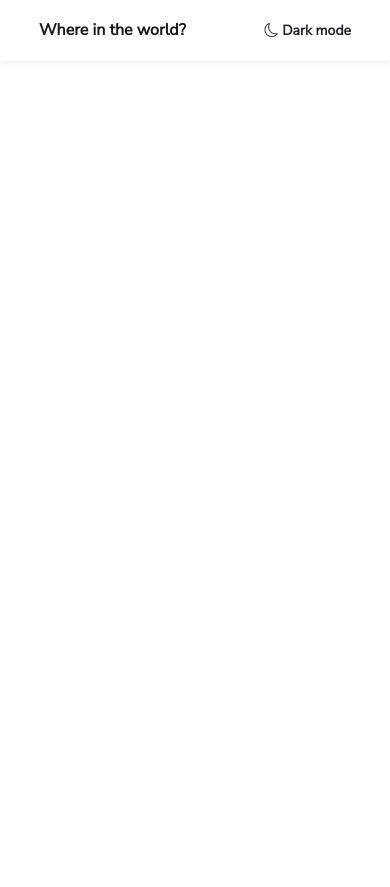
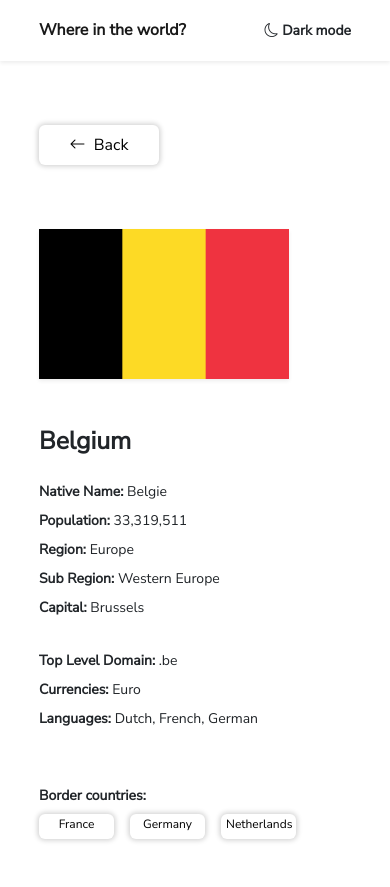
Before and after one commit to AhmadMasri0/FetchCountries, a plain HTML site: page details.html in a window 390 px wide. Before the commit the page ends 844 px from the top, so only its background shows below. Drawn offline with nearby package versions, Linux system fonts and the light colour scheme.

Commit message:
Designing Details page

```diff
--- a/details.html
+++ b/details.html
@@ -12,17 +12,93 @@
 <body>
 
 
-<header class="navbar align-items-center p-2 ps-5 pe-5 mb-5 bg-white shadow-sm d-flex flex-nowrap justify-content-between">
+<header class="navbar align-items-center pt-2 pb-2 bg-white shadow-sm d-flex flex-nowrap justify-content-between">
 
-    <div class="navbar-brand ms-4">
+    <div class="navbar-brand control-start">
         <h1 class="mt-2">Where in the world?</h1>
     </div>
 
-    <div class="me-4 align-items-center "><i class="bi bi-moon "></i> Dark mode</div>
+    <div class="align-items-center control-end"><i class="bi bi-moon "></i> Dark mode</div>
+
 </header>
 
-<div>
 
+<div class="control-start back-shadow rounded d-flex justify-content-center p-2 fw-light align-items-center back">
+    <a href="./">
+
+        <i class="bi bi-arrow-left"> </i>
+        <span class="ms-1"> Back</span>
+    </a>
+</div>
+
+<div class="control-start control-end details-country d-flex flex-sm-column flex-md-row justify-content-between">
+    <img src="./flags/bel.svg" alt="bel" class="flag shadow-sm">
+    <div class=" w-50 details details-margin">
+        <h2 class="fw-bold mt-5 mb-4 fs-2">Belgium</h2>
+        <div class="d-flex justify-content-between w-100 mb-5 flex-wrap">
+            <div class="d-flex flex-column mb-4">
+                <label class="mb-2">
+                    Native Name:
+                    <span class="fw-light">Belgie</span>
+                </label>
+                <label class="mb-2">
+                    Population:
+                    <span class="fw-light">33,319,511</span>
+                </label>
+                <label class="mb-2">
+                    Region:
+                    <span class="fw-light">Europe</span>
+                </label>
+                <label class="mb-2">
+                    Sub Region:
+                    <span class="fw-light">Western Europe</span>
+                </label>
+
+                <label class="mb-2" id="capital">
+                    Capital:
+                    <span class="fw-light">Brussels</span>
+                </label>
+            </div>
+            <div class="d-flex flex-column">
+
+                <label class="mb-2">
+                    Top Level Domain:
+                    <span class="fw-light">.be</span>
+                </label>
+                <label class="mb-2">
+                    Currencies:
+                    <span class="fw-light">Euro</span>
+                </label>
+
+                <label class="mb-2">
+                    Languages:
+                    <span class="fw-light">Dutch, French, German</span>
+                </label>
+            </div>
+        </div>
+        <div class="d-flex  flex-wrap align-middle">
+            <label class="me-3 mb-2">
+                Border countries:
+            </label>
+            <div class="d-flex mb-5">
+                <div class="back-shadow rounded fw-light fs-6 text-center align-center ps-1 pt-0 pe-1 pb-0 me-3 btn">
+                    <a href="./">
+                        France
+                    </a>
+                </div>
+                <div class="back-shadow rounded fw-light fs-6 text-center align-center ps-1 pt-0 pe-1 pb-0 me-3 btn">
+                    <a href="./">
+                        Germany
+                    </a>
+                </div>
+                <div class="back-shadow rounded fw-light fs-6 text-center align-center ps-1 pt-0 pe-1 pb-0 me-3 btn">
+                    <a href="./">
+                        Netherlands
+                    </a>
+                </div>
+            </div>
+        </div>
+    </div>
 </div>
 
 </body>
--- a/index.css
+++ b/index.css
@@ -41,17 +41,28 @@ border-bottom-right-radius: 5px
 .fs-6{
  font-size: .9rem!important;
 }
-.control {
+
+.control-start{
     margin-left: 72px;
+}
+
+.control-end{
     margin-right: 72px;
 }
 
 @media only screen and (max-width: 862px) {
     .search{
+        width: 300px;
+        /*margin-bottom: 35px;*/
+    }
+}
+
+@media only screen and (max-width: 643px) {
+
+    .search{
         margin-bottom: 35px;
     }
 }
-
 @media only screen and (max-width: 519px) {
     .navbar h1{
         font-size: 20px;
@@ -65,14 +76,18 @@ border-bottom-right-radius: 5px
     .search{
         width: 100%;
     }
+    .control-start{
+        margin-left: 39px;
+    }
+
+    .control-end{
+        font-size: 14px;
+        margin-right: 39px;
+    }
     .control{
         width: 70%;
-        margin-left: 39px;
     }
-    .navbar{
-        padding-right: 15px !important;
-        padding-left: 15px !important;
-    }
+
     .navbar h1{
         font-size: 16px;
         font-weight: bold;
@@ -83,3 +98,66 @@ border-bottom-right-radius: 5px
         margin-left: 60px;
     }
 }
+
+.back{
+    width: 120px;
+    cursor: pointer;
+    margin-top: 4rem;
+    margin-bottom: 4rem;
+}
+
+.back-shadow{
+    box-shadow: 0 0 0.3rem 0.1rem rgba(0,0,0,.175);
+}
+
+.flag{
+    width: 560px;
+    height: 400px;
+}
+
+.details-margin{
+
+    margin-left: 7rem!important;
+}
+.btn{
+    width: 100px;
+    height: 25px;
+}
+@media only screen and  (max-width: 1050px) {
+
+    .details-country{
+        flex-flow: column wrap;
+    }
+    .details{
+        margin-left: 0!important;
+    }
+}
+
+
+
+@media only screen and  (max-width: 768px) {
+
+    .flag{
+        width: 360px;
+        height: 200px;
+    }
+
+}
+
+@media only screen and  (max-width: 440px) {
+    .flag{
+        width: 250px;
+        height: 150px;
+    }
+    .details{
+        width: 100% !important;
+    }
+    .details label.mb-2{
+        width: 100%;
+    }
+
+    .btn{
+        font-size: 12px!important;
+        width: 75px;
+    }
+}
```
Also changed, not shown: index.html (+5 -5 lines), flags/bel.svg (added).
